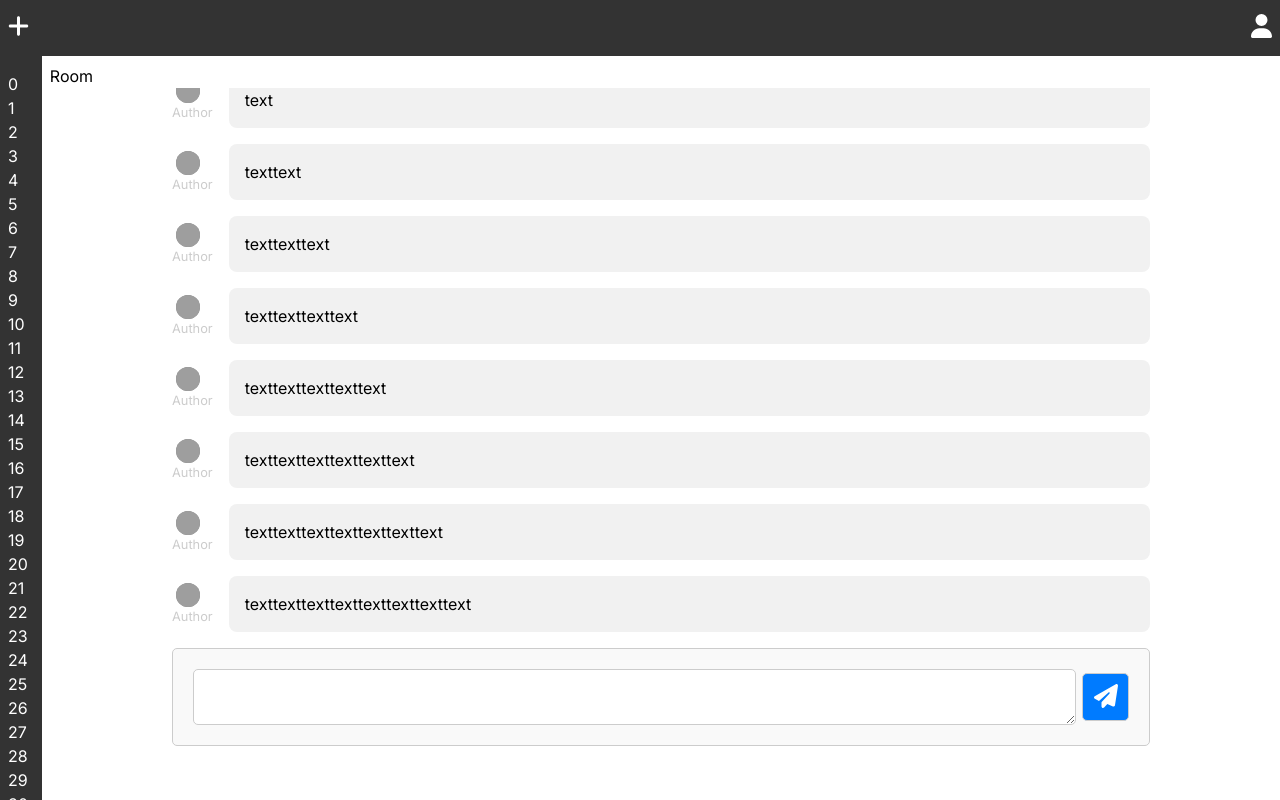
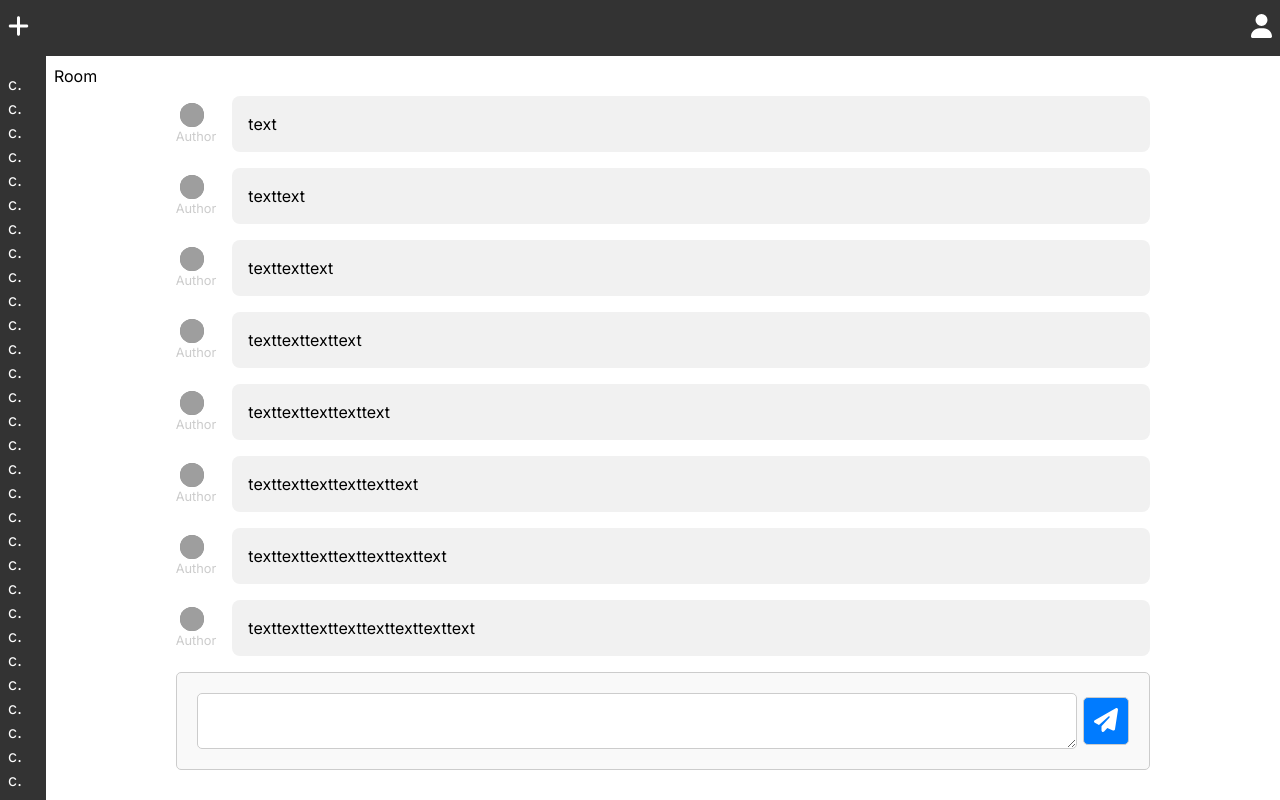
Before and after one commit to bukarinevg/chat-room, a Next.js app: page /chat in a window 1280 px wide. Built offline with nearby package versions, Linux system fonts and the light colour scheme; grey boxes are pictures that could not be loaded.

Commit message:
changed sidenav

```diff
--- a/src/app/chat/page.tsx
+++ b/src/app/chat/page.tsx
@@ -12,7 +12,7 @@ export default async function Page(){
     return (
         <>
             <h1>Room</h1>
-            <section>
+            <section className="chat__window">
                 <article>
                     <Suspense fallback={<p>Loading...</p>}>
                         <ChatMessages />
--- a/src/app/ui/sidenav.tsx
+++ b/src/app/ui/sidenav.tsx
@@ -18,27 +18,23 @@ export default function Sidenav(){
                 <nav
                     className='sidenav__menu'
                     id='sidenav-menu'
-                        style={open ? {} : { display: 'none'} }
+                    // style={open ? {} : { display: 'none'} }
 
                 >
                         {
                         chats.map((_, index) => (
-                                <div key={index}>chat {index}</div>
+                            <p
+                                className='sidenav__text'
+                                key={index}
+                                style={
+                                    {maxWidth: open ? '200px' : '15px'}
+                                }
+                            >
+                                    chat {index}
+                            </p>
                         ))
                     }
                 </nav>
-
-                    <nav
-                        className='sidenav__menu-preview'
-                        style={open ? {display: 'none'} : {} }
-                    >
-                        {
-                            chats.map((_, index) => (
-                                <p key={index}>{index}</p>
-                            ))
-                        }
-                    </nav>
-
             </div>
         </>
     );
--- a/src/styles/chat-messages.scss
+++ b/src/styles/chat-messages.scss
@@ -1,6 +1,6 @@
 .chat-messages{
     overflow-y: auto;
-    height: 70vh;
+    max-height: 73vh;
 
     /* Custom Scrollbar */
     &::-webkit-scrollbar {
--- a/src/styles/chat.scss
+++ b/src/styles/chat.scss
@@ -8,7 +8,7 @@ main{
     display: flex;
 
     .content{
-        padding: 0.5rem;
+        padding: 0.5rem 0.5rem 0 0.5rem;
         position: relative;
         width: 100%;
         overflow-y: hidden;
--- a/src/styles/globals.scss
+++ b/src/styles/globals.scss
@@ -36,7 +36,7 @@
 
 body {
   margin: 0;
-  height: 100dvh;
+  min-height: 100dvh;
   overflow: hidden;
 }
 
--- a/src/styles/sidenav.scss
+++ b/src/styles/sidenav.scss
@@ -11,6 +11,11 @@
     width: auto;
     max-width: 100%;
 
+    &__text{
+        overflow:hidden;
+        white-space:nowrap;
+        text-overflow: ellipsis;
+    }
 
 
     &:hover{
@@ -26,30 +31,26 @@
 
     }
 
-    &__menu-preview{
-        width: 100%;
-        cursor: pointer;
+
+    /* Custom Scrollbar */
+    &::-webkit-scrollbar {
+        width: 10px;
     }
 
-    // /* Custom Scrollbar */
-    // &::-webkit-scrollbar {
-    //     width: 10px;
-    // }
+    &::-webkit-scrollbar-track {
+        background: #f1f1f1;
+    }
 
-    // &::-webkit-scrollbar-track {
-    //     background: #f1f1f1;
-    // }
+    &::-webkit-scrollbar-thumb {
+        background: #888;
+    }
 
-    // &::-webkit-scrollbar-thumb {
-    //     background: #888;
-    // }
+    &::-webkit-scrollbar-thumb:hover {
+        background: #555;
+    }
 
-    // &::-webkit-scrollbar-thumb:hover {
-    //     background: #555;
-    // }
-
-    // &:last-child{
-    //     margin-bottom: 1rem;
-    // }
+    &:last-child{
+        margin-bottom: 1rem;
+    }
 
 }
```
Lines whose indentation alone changed are shown as unchanged.
